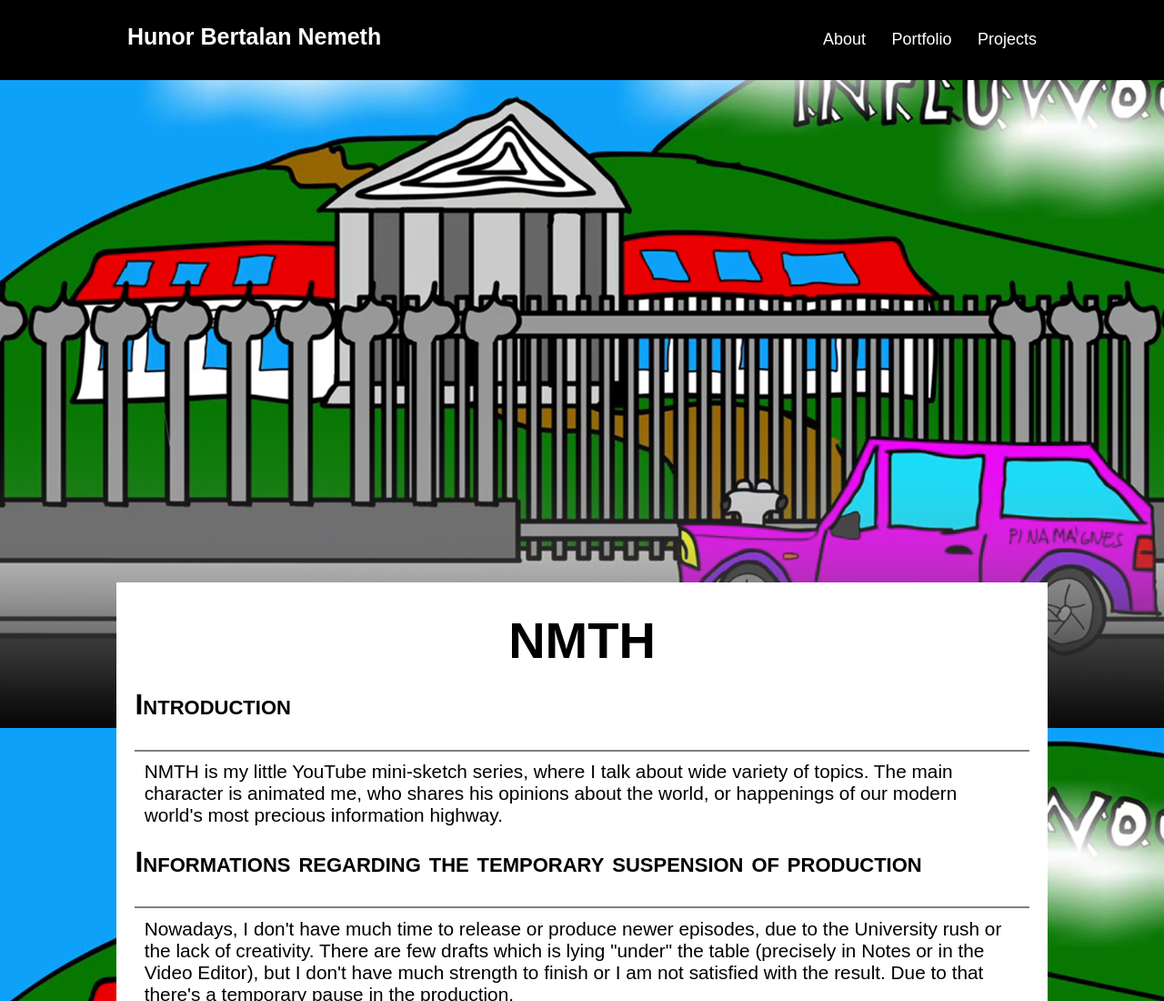
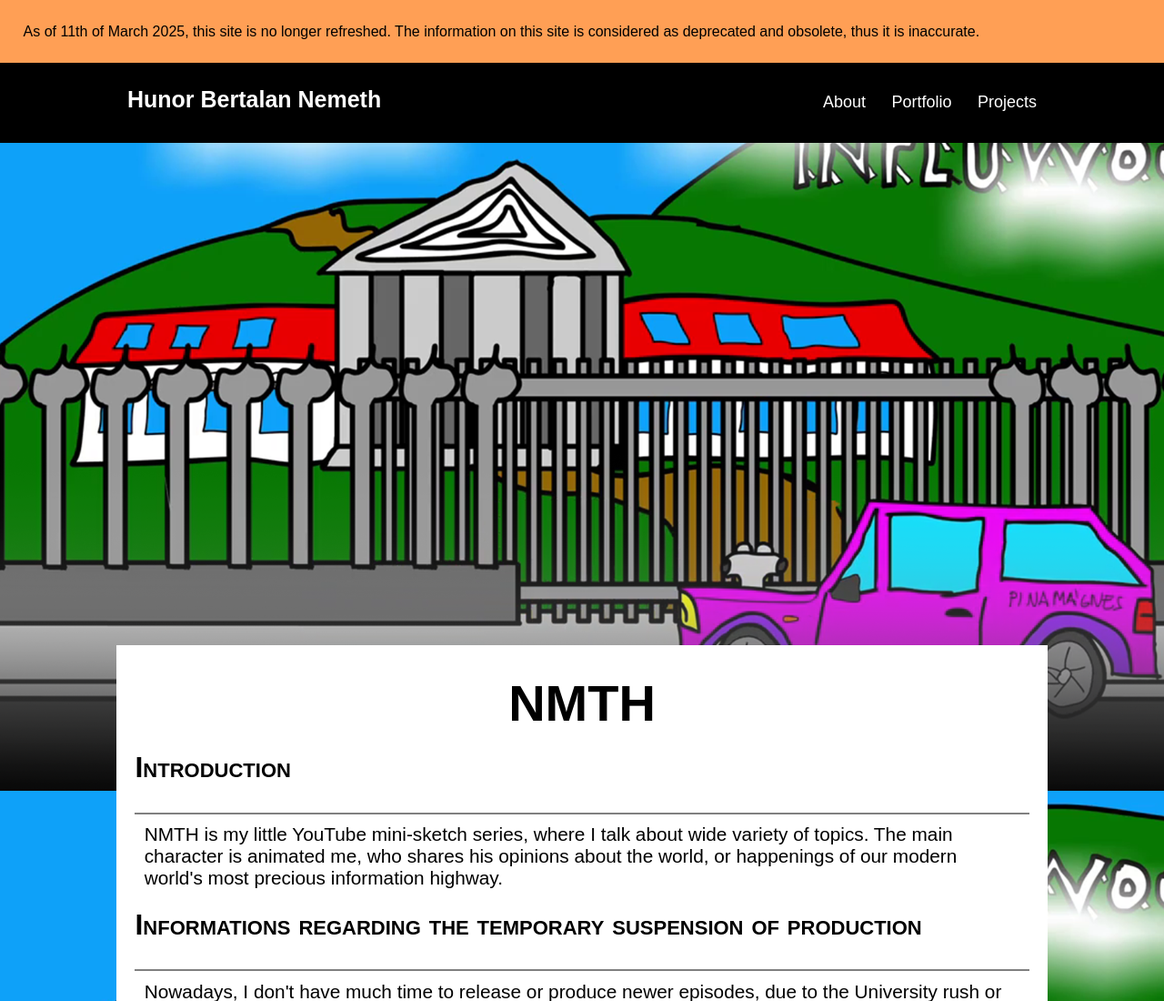
Before and after one commit to NMTHmations/nmthmations-old.github.io, a plain HTML site: page nmth.html in a window 1280 px wide. Shown: the top 1100 px of the page at 91% size. Drawn offline with Linux system fonts and the light colour scheme.

Commit message:
Old site refreshed; It became deprecated
No longer refreshed and maintained...

```diff
--- a/nmth.html
+++ b/nmth.html
@@ -7,6 +7,9 @@
 <title>Hunor Bertalan Nemeth</title>
 </head>
 <body>
+  <div class="banner-notification">
+    <p>As of 11th of March 2025, this site is no longer refreshed. The information on this site is considered as deprecated and obsolete, thus it is inaccurate.</p>
+  </div>
       <!--Header-->
     <header id="myHeader">
       <a href="index.html#home" class="logo">Hunor Bertalan Nemeth</a>
--- a/style/style.css
+++ b/style/style.css
@@ -7,6 +7,11 @@
       margin: 0%;
       padding: 0%;
       box-sizing: border-box;
+  }
+
+  .banner-notification {
+    padding: 2%;
+    background-color: #FF9F55;
   }
 
   body {
--- a/style/style_mp.css
+++ b/style/style_mp.css
@@ -11,6 +11,11 @@
 
   body {
       font-family: Arial, Helvetica, sans-serif;
+  }
+
+  .banner-notification {
+    padding: 2%;
+    background-color: #FF9F55;
   }
 
   /* Style the header */
--- a/style/style_nmth.css
+++ b/style/style_nmth.css
@@ -11,6 +11,11 @@
 
 body {
     font-family: Arial, Helvetica, sans-serif;
+}
+
+.banner-notification {
+  padding: 2%;
+  background-color: #FF9F55;
 }
 
 /* Style the header */
```
Also changed, not shown: index.html (+3 -0 lines), mp.html (+3 -0 lines), return_portfolio.html (deleted, +0 -30 lines), 1 other file.
